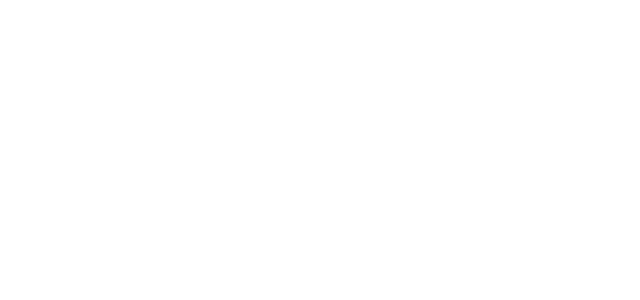
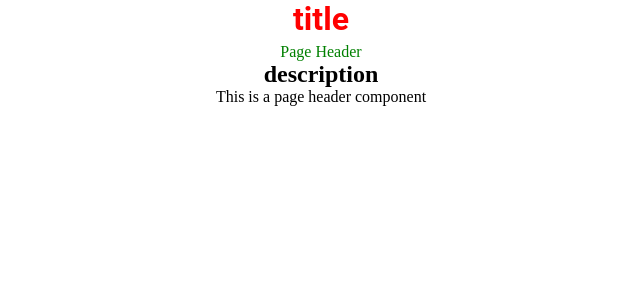
Before and after one commit to vic-yam/W160123ER-react, a React (Create React App) app: page / in a window 1280 px wide. Shown: the top 300 px of the page, without its empty margins (319-959 px from the left). Built offline with nearby package versions, Linux system fonts and the light colour scheme; the HTML template or start-up script is replaced by a standard one.

Commit message:
lesson 2: components

```diff
--- a/src/App.js
+++ b/src/App.js
@@ -1,8 +1,11 @@
 import './App.css';
+import PageHeader from './components/PageHeader';
 
 function App() {
   return (
-    <div className="App"></div>
+    <div className="App">
+        <PageHeader />
+    </div>
   );
 }
 
--- /dev/null
+++ b/src/components/PageHeader.jsx
@@ -0,0 +1,25 @@
+
+
+const PageHeader = () => {
+    const data = {
+        title: 'Page Header',
+        description: 'This is a page header component',
+    };
+    console.log(data);
+
+    const headLineStyle = {
+        color: 'red',
+        fontFamily: 'Roboto, sans-serif'
+    }
+
+    return (
+        <>
+            <h1 style={headLineStyle}>title</h1>
+            <p style={{color: 'green', marginTop:'5px'}}>{data.title}</p>
+            <h2>description</h2>
+            <p>{data.description}</p>
+        </>
+    );
+}
+
+export default PageHeader;
```
